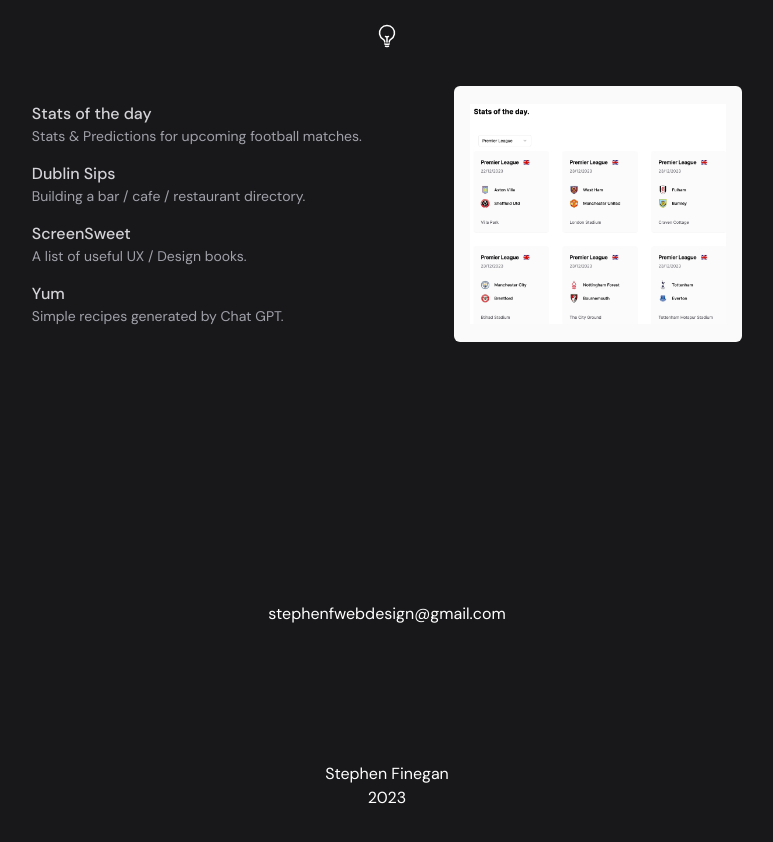
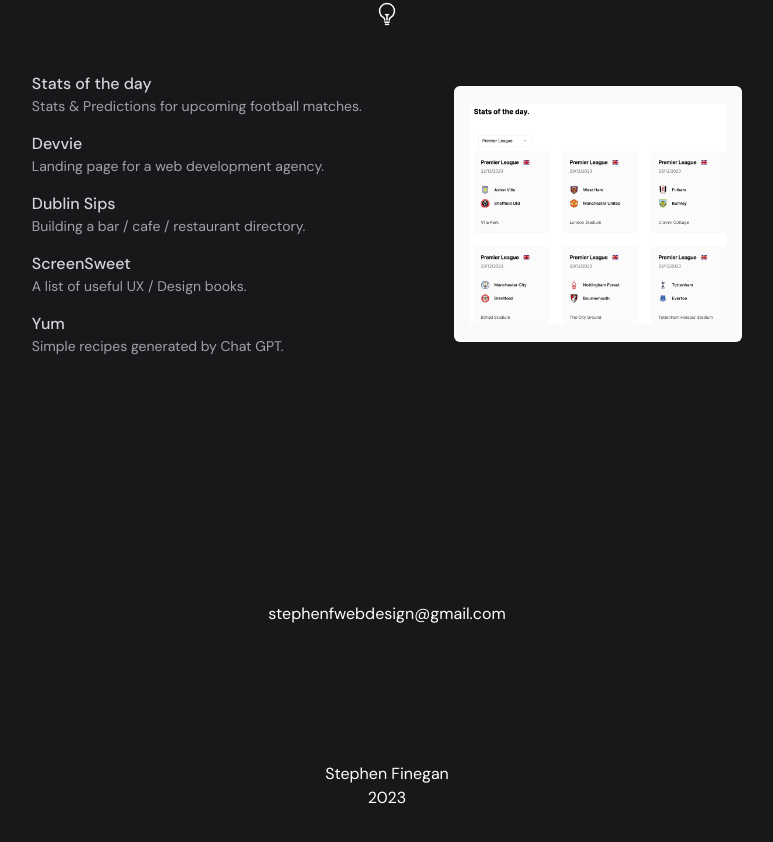
Before and after one commit to StephenFinegan21/Next-portfolio, a Next.js app: page / in a window 1280 px wide. Shown: the part 1798-2640 px from the top of the page, without its empty margins (253-1026 px from the left). Built offline with nearby package versions, Linux system fonts and the light colour scheme.

Commit message:
added devvie, removed app dir experimental from next config

```diff
--- a/data/projects.ts
+++ b/data/projects.ts
@@ -8,6 +8,17 @@
         displayLink: 'statsoftheday.com',
         id: 0,
         projectImage:'/images/projects/sotd.png'
+
+    },
+    {
+        title: 'Devvie',
+        description: 'Landing page for a web development agency.',
+        tags: ['Astro', 'TypeScript', 'Tailwind'],
+        github: '',
+        link: 'https://devvie.io/',
+        displayLink: 'Devvie.io',
+        id: 0,
+        projectImage:'/images/projects/devvie.png'
 
     },
     {
--- a/next.config.js
+++ b/next.config.js
@@ -1,8 +1,5 @@
 /** @type {import('next').NextConfig} */
 const nextConfig = {
-  experimental: {
-    appDir: true,
-  },
 };
 
 module.exports = nextConfig;
```
Also changed, not shown: public/images/projects/devvie.png (added).
